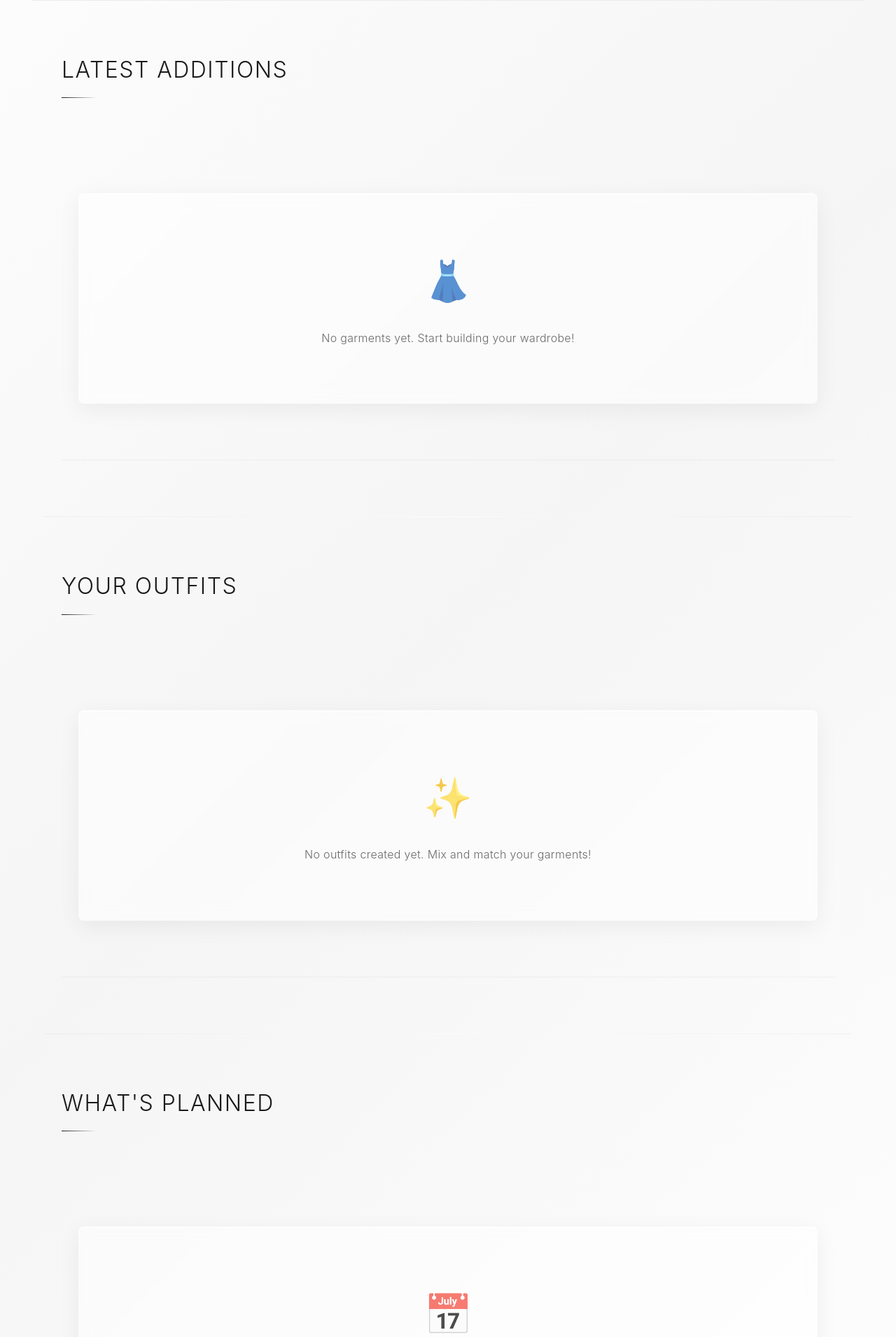
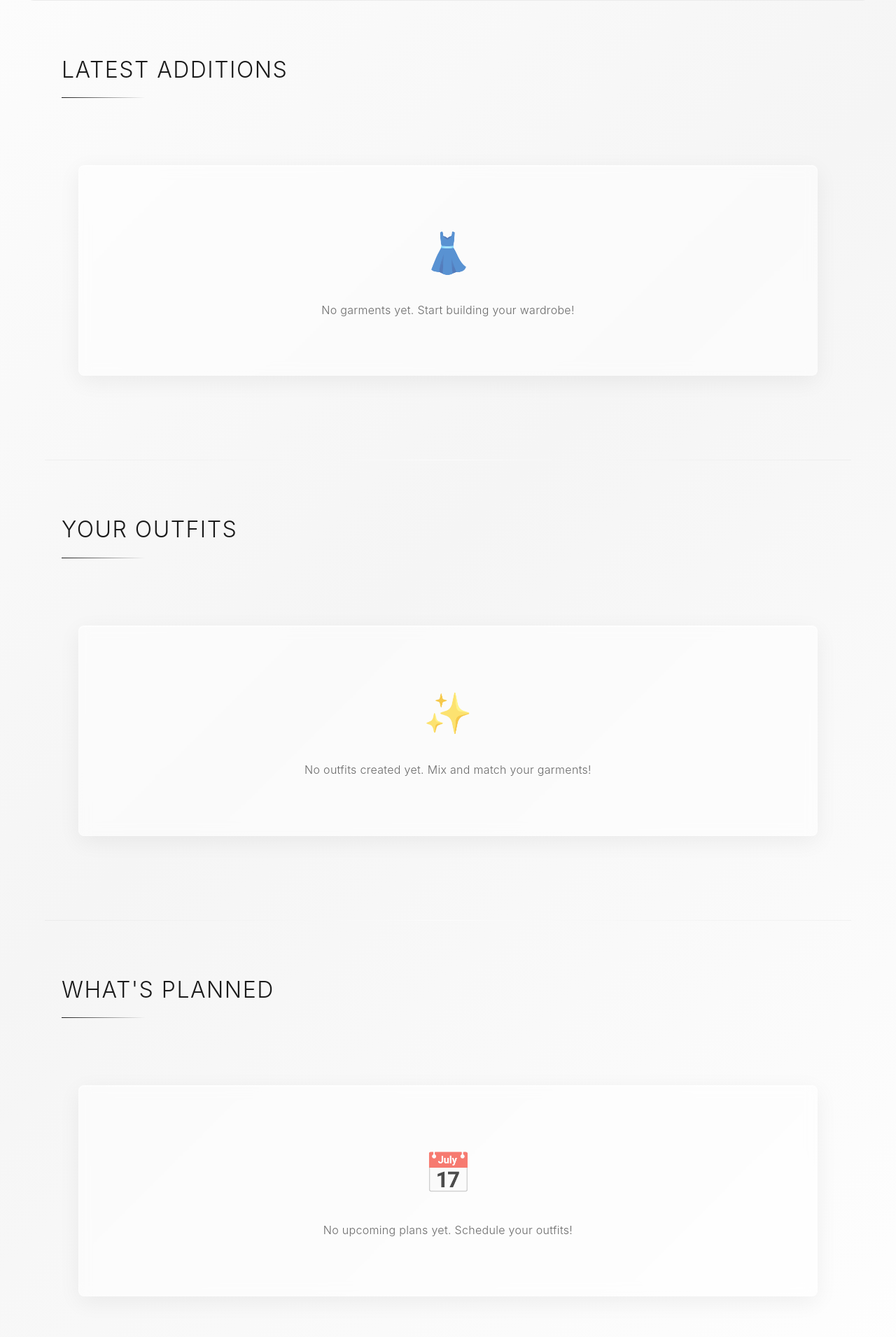
Before and after one commit to ivxn1/Wearly_Fashion_App, a Django app: page / in a window 1280 px wide. Shown: the part 647-2558 px from the top of the page at 70% size. Run offline with Django 5.2, Linux system fonts and the light colour scheme; data that the repository does not hold is empty.

Commit message:
Fixed home page CSS

```diff
--- a/static/css/home.css
+++ b/static/css/home.css
@@ -141,8 +141,8 @@
 }
 
 .empty-section {
-    padding: 80px 24px;
-    border-bottom: 1px solid rgba(0, 0, 0, 0.04);
+    padding: 40px 24px;
+    /*border-bottom: 1px solid rgba(0, 0, 0, 0.04);*/
 }
 
 /* ===== Section Header ===== */
@@ -161,7 +161,7 @@
 }
 
 .section-line {
-    width: 50px;
+    width: 120px;
     height: 1px;
     background: linear-gradient(90deg, #1a1a1a 0%, transparent 100%);
 }
```
